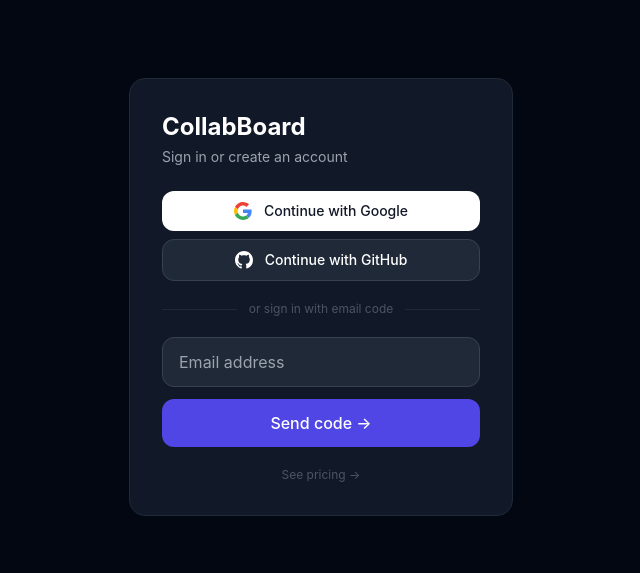
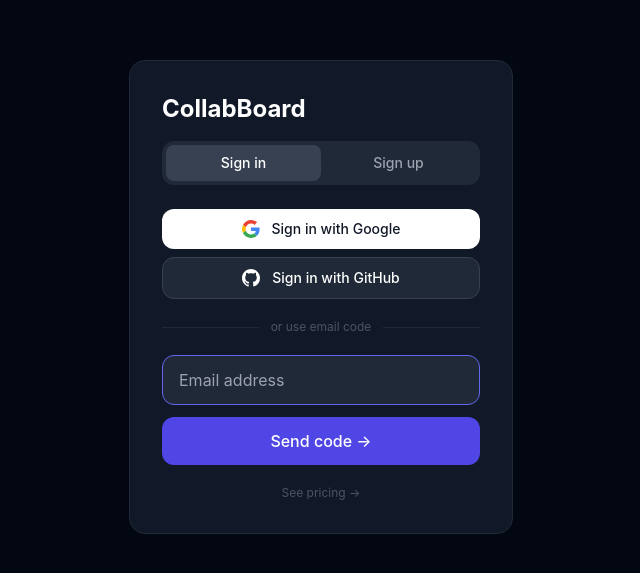
Before and after one commit to abhinavpelapudi-ui/collabboard, a React (Vite) app in the folder client/: page /sign-in in a window 1280 px wide. Shown: the part 103-676 px from the top of the page, without its empty margins (319-959 px from the left). Built offline with nearby package versions, Linux system fonts and the light colour scheme; no server answers.

Commit message:
Add sign-up mode with name field; OTP verify accepts optional name for new accounts

```diff
--- a/client/src/pages/SignIn.tsx
+++ b/client/src/pages/SignIn.tsx
@@ -10,20 +10,22 @@ export default function SignIn() {
   const [searchParams] = useSearchParams()
   const oauthError = searchParams.get('error')
 
-  const [otpStep, setOtpStep] = useState<'email' | 'code'>('email')
+  const [mode, setMode] = useState<'signin' | 'signup'>('signin')
+  const [otpStep, setOtpStep] = useState<'form' | 'code'>('form')
+  const [name, setName] = useState('')
   const [email, setEmail] = useState('')
   const [otpCode, setOtpCode] = useState('')
   const [loading, setLoading] = useState(false)
   const [error, setError] = useState(oauthError ? 'OAuth sign-in failed. Please try another method.' : '')
   const [info, setInfo] = useState('')
 
-  async function handleOTP(e: React.FormEvent) {
+  async function handleSubmit(e: React.FormEvent) {
     e.preventDefault()
     setError('')
     setInfo('')
     setLoading(true)
     try {
-      if (otpStep === 'email') {
+      if (otpStep === 'form') {
         await axios.post(`${SERVER_URL}/api/auth/otp/send`, { email: email.trim() })
         setOtpStep('code')
         setInfo(`A 6-digit code was sent to ${email.trim()}`)
@@ -31,6 +33,7 @@ export default function SignIn() {
         const { data } = await axios.post(`${SERVER_URL}/api/auth/otp/verify`, {
           email: email.trim(),
           code: otpCode.trim(),
+          ...(mode === 'signup' && name.trim() ? { name: name.trim() } : {}),
         })
         saveAuth(data.token, { userId: data.userId, name: data.name, email: data.email })
         navigate('/dashboard')
@@ -42,11 +45,37 @@ export default function SignIn() {
     }
   }
 
+  function switchMode(next: 'signin' | 'signup') {
+    setMode(next)
+    setOtpStep('form')
+    setName('')
+    setEmail('')
+    setOtpCode('')
+    setError('')
+    setInfo('')
+  }
+
   return (
     <div className="min-h-screen flex items-center justify-center bg-gray-950">
       <div className="w-full max-w-sm bg-gray-900 border border-gray-800 rounded-2xl p-8">
-        <h1 className="text-2xl font-bold text-white mb-1">CollabBoard</h1>
-        <p className="text-gray-400 text-sm mb-6">Sign in or create an account</p>
+
+        <h1 className="text-2xl font-bold text-white mb-4">CollabBoard</h1>
+
+        {/* ── Sign in / Sign up toggle ── */}
+        <div className="flex bg-gray-800 rounded-xl p-1 mb-6">
+          <button
+            className={`flex-1 py-2 rounded-lg text-sm font-medium transition-colors ${mode === 'signin' ? 'bg-gray-700 text-white' : 'text-gray-400 hover:text-gray-300'}`}
+            onClick={() => switchMode('signin')}
+          >
+            Sign in
+          </button>
+          <button
+            className={`flex-1 py-2 rounded-lg text-sm font-medium transition-colors ${mode === 'signup' ? 'bg-gray-700 text-white' : 'text-gray-400 hover:text-gray-300'}`}
+            onClick={() => switchMode('signup')}
+          >
+            Sign up
+          </button>
+        </div>
 
         {/* ── Social login buttons ── */}
         <div className="space-y-2 mb-5">
@@ -60,7 +89,7 @@ export default function SignIn() {
               <path fill="#FBBC05" d="M10.53 28.59c-.48-1.45-.76-2.99-.76-4.59s.27-3.14.76-4.59l-7.98-6.19C.92 16.46 0 20.12 0 24c0 3.88.92 7.54 2.56 10.78l7.97-6.19z"/>
               <path fill="#34A853" d="M24 48c6.48 0 11.93-2.13 15.89-5.81l-7.73-6c-2.18 1.48-4.97 2.35-8.16 2.35-6.26 0-11.57-4.22-13.47-9.91l-7.98 6.19C6.51 42.62 14.62 48 24 48z"/>
             </svg>
-            Continue with Google
+            {mode === 'signup' ? 'Sign up' : 'Sign in'} with Google
           </a>
           <a
             href={`${SERVER_URL}/api/auth/github`}
@@ -69,19 +98,32 @@ export default function SignIn() {
             <svg width="18" height="18" viewBox="0 0 24 24" fill="currentColor">
               <path d="M12 0C5.37 0 0 5.37 0 12c0 5.31 3.435 9.795 8.205 11.385.6.105.825-.255.825-.57 0-.285-.015-1.23-.015-2.235-3.015.555-3.795-.735-4.035-1.41-.135-.345-.72-1.41-1.23-1.695-.42-.225-1.02-.78-.015-.795.945-.015 1.62.87 1.845 1.23 1.08 1.815 2.805 1.305 3.495.99.105-.78.42-1.305.765-1.605-2.67-.3-5.46-1.335-5.46-5.925 0-1.305.465-2.385 1.23-3.225-.12-.3-.54-1.53.12-3.18 0 0 1.005-.315 3.3 1.23.96-.27 1.98-.405 3-.405s2.04.135 3 .405c2.295-1.56 3.3-1.23 3.3-1.23.66 1.65.24 2.88.12 3.18.765.84 1.23 1.905 1.23 3.225 0 4.605-2.805 5.625-5.475 5.925.435.375.81 1.095.81 2.22 0 1.605-.015 2.895-.015 3.3 0 .315.225.69.825.57A12.02 12.02 0 0 0 24 12c0-6.63-5.37-12-12-12z"/>
             </svg>
-            Continue with GitHub
+            {mode === 'signup' ? 'Sign up' : 'Sign in'} with GitHub
           </a>
         </div>
 
         <div className="flex items-center gap-3 mb-5">
           <div className="flex-1 h-px bg-gray-800" />
-          <span className="text-gray-600 text-xs">or sign in with email code</span>
+          <span className="text-gray-600 text-xs">or use email code</span>
           <div className="flex-1 h-px bg-gray-800" />
         </div>
 
         {/* ── OTP form ── */}
-        <form onSubmit={handleOTP} className="space-y-3">
+        <form onSubmit={handleSubmit} className="space-y-3">
+          {mode === 'signup' && otpStep === 'form' && (
+            <input
+              autoFocus
+              className="w-full bg-gray-800 text-white px-4 py-3 rounded-xl border border-gray-700 focus:border-indigo-500 outline-none"
+              placeholder="Your name"
+              value={name}
+              onChange={e => setName(e.target.value)}
+              disabled={loading}
+              required
+            />
+          )}
+
           <input
+            autoFocus={mode === 'signin' && otpStep === 'form'}
             type="email"
             className="w-full bg-gray-800 text-white px-4 py-3 rounded-xl border border-gray-700 focus:border-indigo-500 outline-none"
             placeholder="Email address"
@@ -115,7 +157,7 @@ export default function SignIn() {
             className="w-full bg-indigo-600 hover:bg-indigo-500 disabled:opacity-50 text-white py-3 rounded-xl font-medium transition-colors"
           >
             {loading ? 'Please wait…'
-              : otpStep === 'email' ? 'Send code →'
+              : otpStep === 'form' ? 'Send code →'
               : 'Verify & sign in →'}
           </button>
 
@@ -123,7 +165,7 @@ export default function SignIn() {
             <button
               type="button"
               className="w-full text-gray-500 text-sm hover:text-gray-300 transition-colors"
-              onClick={() => { setOtpStep('email'); setOtpCode(''); setInfo(''); setError('') }}
+              onClick={() => { setOtpStep('form'); setOtpCode(''); setInfo(''); setError('') }}
             >
               ← Use a different email
             </button>
```
Also changed, not shown: 1 other file (tests, documents, lock files or other folders).
